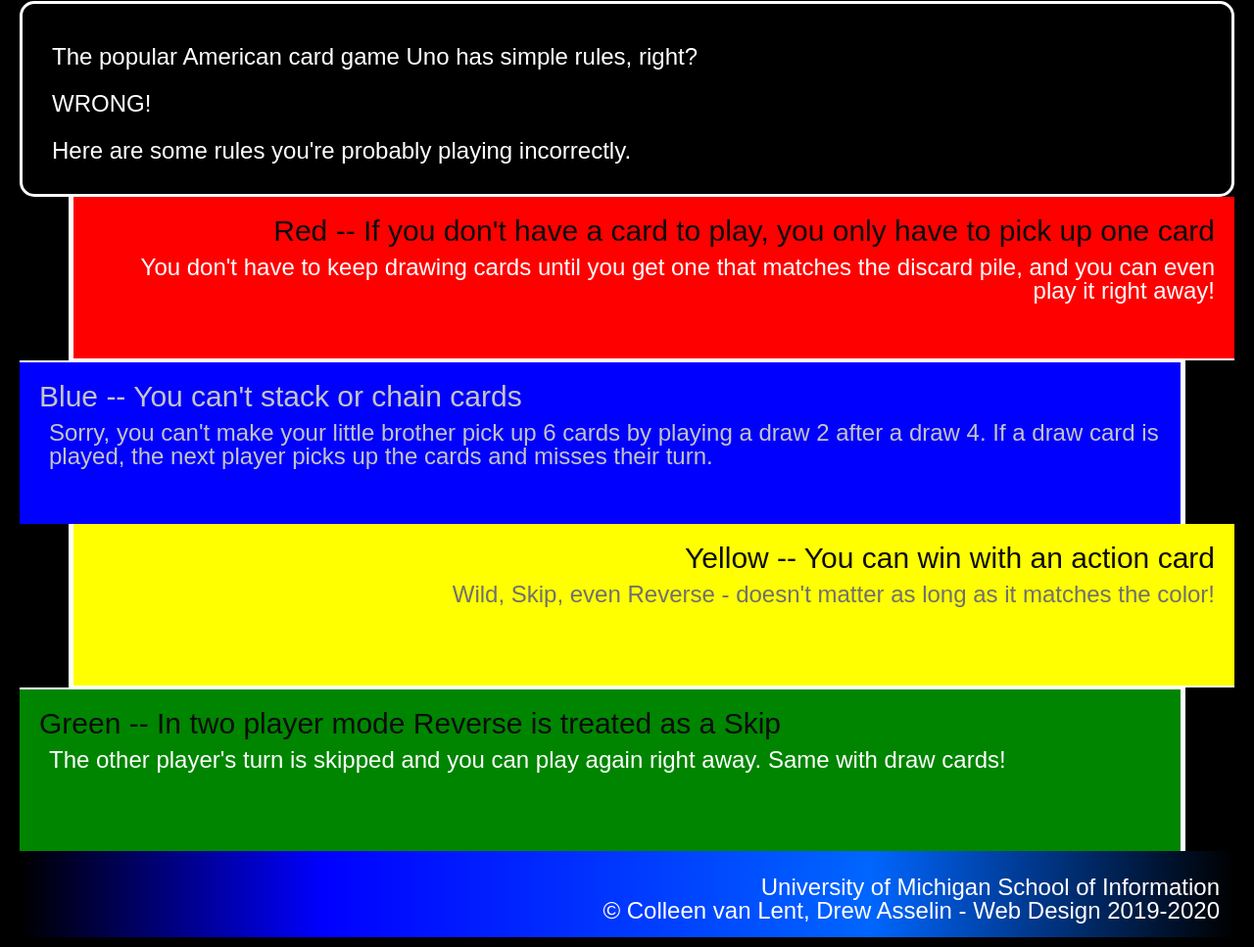
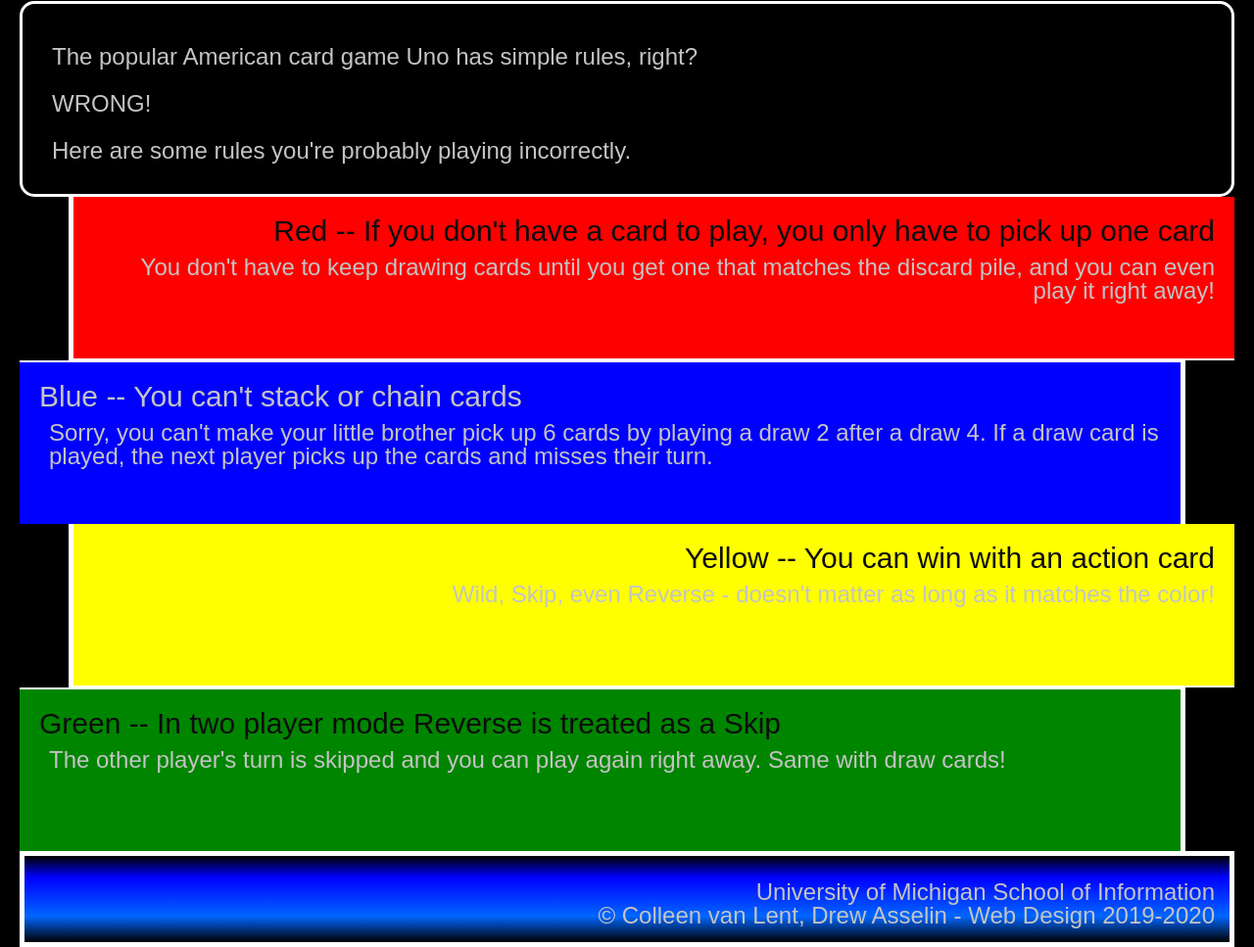
Before and after one commit to marcant7226/hw2-2024, a plain HTML site: page index.html in a window 1280 px wide. Shown: the part 327-1294 px from the top of the page at 98% size. Drawn offline with Linux system fonts and the light colour scheme.

Commit message:
Add files via upload

```diff
--- a/css/style.css
+++ b/css/style.css
@@ -1,17 +1,18 @@
 body{
-    font-family:Arial,Verdana;
+    font-family:"Arial","Verdana";
     background-color: #000000;
     color:#ffffff;
     margin-top: 20px;
     margin-right: 20px;
     margin-left: 20px;
-    margin-bottom: 0;
+    margin-bottom: 0px;
 }
 
 h1{
     font-size:42px;
     padding: 15px;
     text-align: center;
+    color:#c4c4c4
 }
 
 h2{
@@ -25,6 +26,7 @@
     padding-left:10px;
     padding-right: 0px;
     padding-bottom: 0px;
+    color:#c4c4c4
 }
 
 img{
@@ -40,9 +42,7 @@
 div{
     min-height:125px;
     padding:20px;
-    border:3px solid;
-    border-color:#ffffff;
-    border-style: solid;
+    border:3px solid #ffffff;
 }
 
 .introduction{
@@ -99,11 +99,11 @@
 }
 
 footer{
-    background: rgb(0,0,0);
-    background: linear-gradient(90deg, rgba(0,0,0,1) 0%, rgba(0,0,255,1) 25%, rgba(0,102,255,1) 70%, rgba(0,0,0,1) 100%);
+    background: linear-gradient(#000000,#0000ff 25%, #0066ff 70%,#000000);
     font-size: 20px;
     text-align: right;
     padding-top:15px;
     padding-right:15px;
     padding-bottom:15px;
+    border: 5px solid #ffffff
 }
--- a/index.html
+++ b/index.html
@@ -4,7 +4,7 @@
   <meta charset="UTF-8">
   <meta name="viewport" content="width=device-width, initial-scale=1.0">
   <link rel="icon" type="image/x-icon" href="images/favicon.ico">
-  <link rel="icon" type="image/image" href="images/uno-cards.jpg">
+  <link rel="icon" type="image/x-icon" href="images/uno-cards.jpg">
   <link rel="stylesheet" href="css/html5reset.css">
   <link rel="stylesheet" href="css/style.css">
   <title>4 Uno Rules You're Playing Wrong</title>
```
